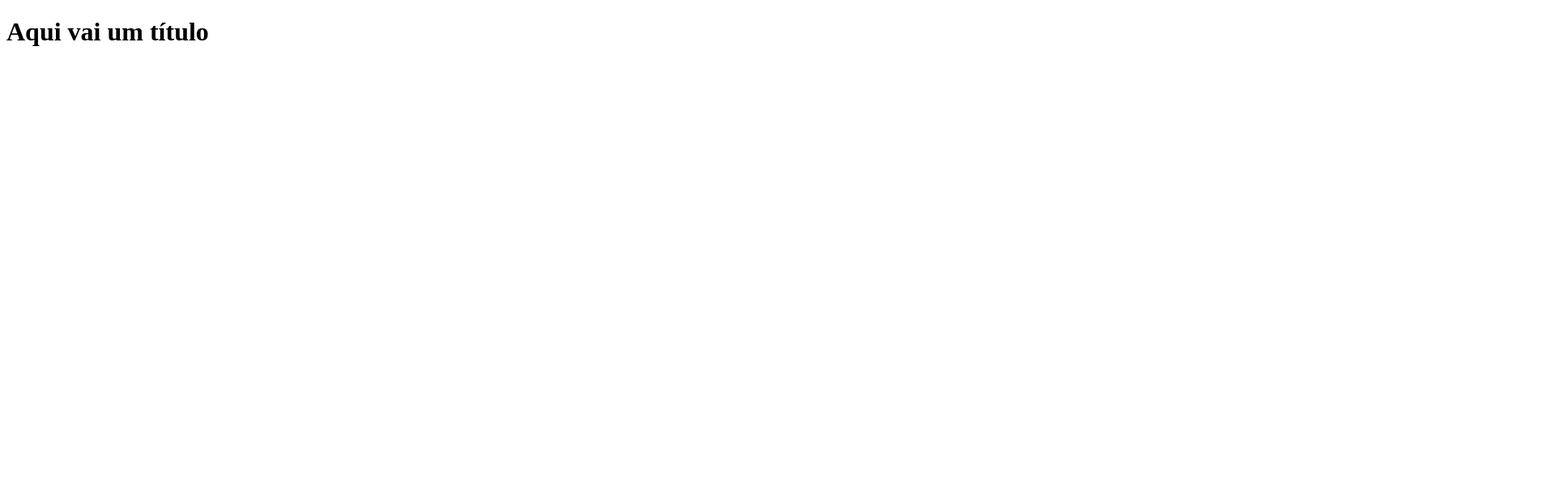
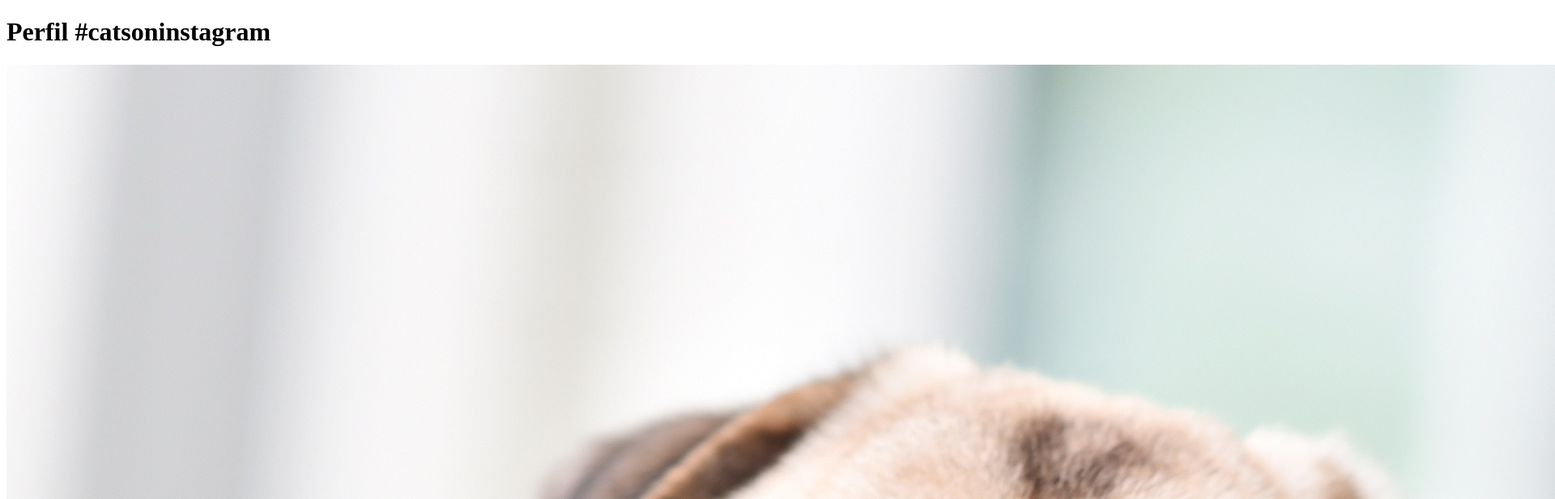
Before and after one commit to jcristeles/pratica-github, a plain HTML site: page index.html in a window 1280 px wide. Shown: the top 617 px of the page at 81% size, 1920 px wide, since content can reach past the window. Drawn offline with Linux system fonts and the light colour scheme.

Commit message:
Inserção da imagem do cachorro

```diff
--- a/index.html
+++ b/index.html
@@ -1,10 +1,11 @@
 <!DOCTYPE html>
 <html lang="pt-br">
 <head>
-  <title>Título da página</title>
+  <title>Fanpage de Gatinhos</title>
   <meta charset="UTF-8">
 </head>
 <body>
-  <h1>Aqui vai um título</h1>
+  <h1>Perfil #catsoninstagram</h1>
+  <img src="imagens/cachorro-pug.jpg">
 </body>
 </html>
```
Also changed, not shown: imagens/cachorro-pug.jpg (added).
